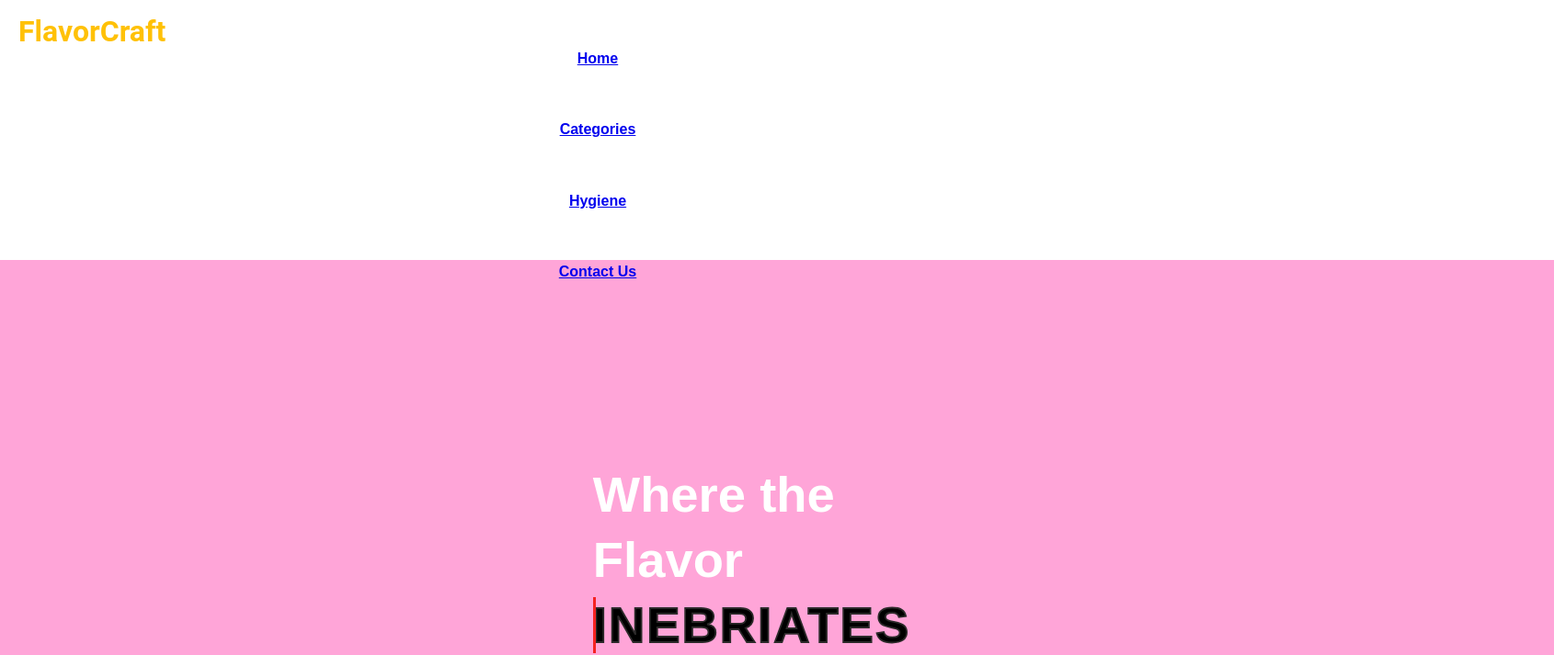
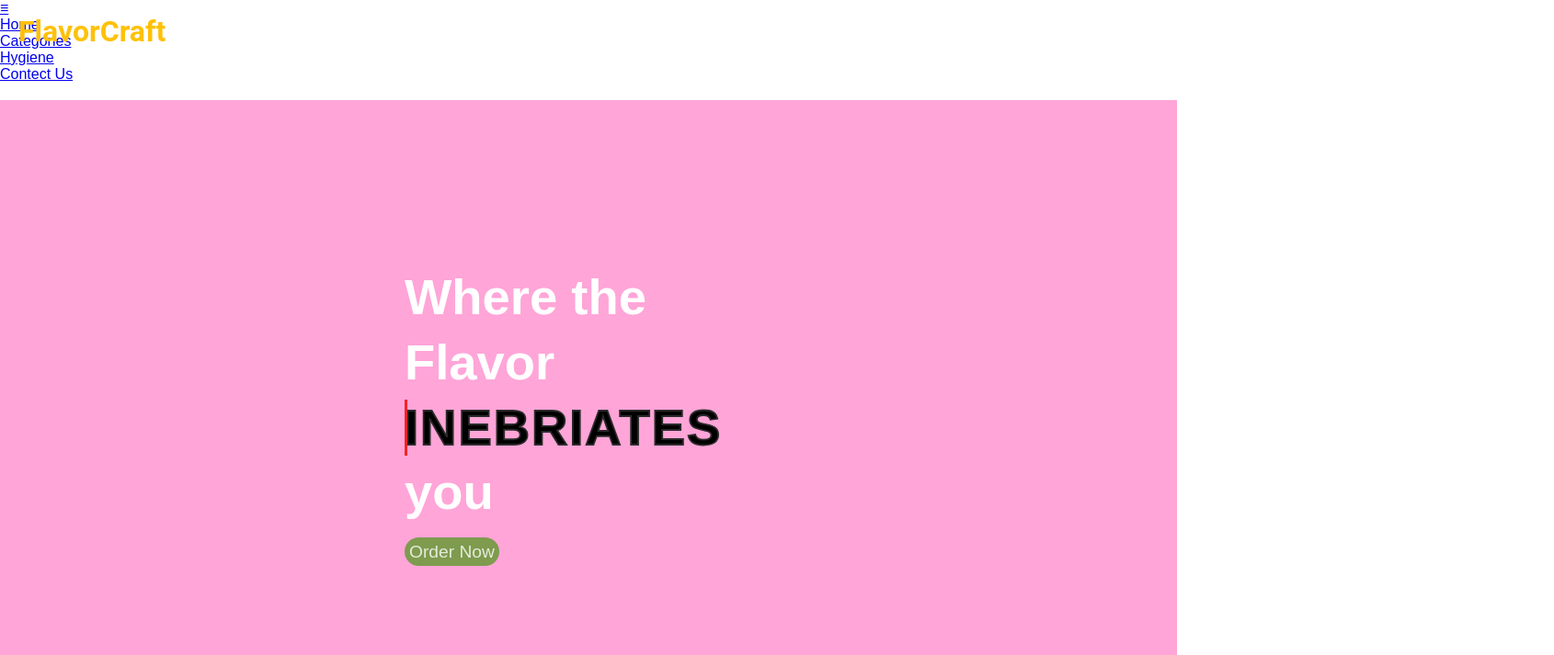
Before and after one commit to kzmfhm/flavor-craft-food-website, a Next.js app: page /home in a window 1280 px wide. Shown: the top 713 px of the page at 92% size, 1690 px wide, since content can reach past the window. Built offline with nearby package versions, Linux system fonts and the light colour scheme.

Commit message:
Add Links in NavBar component

```diff
--- a/components/NavBar/index.jsx
+++ b/components/NavBar/index.jsx
@@ -1,40 +1,76 @@
+"use client"
 import Link from 'next/link';
 import './style.css';
-
+import { useState } from 'react';
 
 const Navbar = () => {
+  const [showMobileMenu, setShowMobileMenu] = useState(false);
+
+  const toggleMobileMenu = () => {
+    setShowMobileMenu(!showMobileMenu);
+  };
+
+  const closeMobileMenu = () => {
+    setShowMobileMenu(false);
+  };
  return (
 
-    <div className='flex gap-5 fixed-top mb-10 justify-center md:mt-[-55px] items-center md:ml-5 font-serif p-4'>
-      <div className='navbar'>
-      <Link href='/'>
-        <div className='navbar-text'>
-         Home
+  <nav className={`w-full h-14 pt-[10px] bg-black-400 flex justify-between items-center md:px-4 ${showMobileMenu ? 'mt-[0px]' : ''}`}>
+  <div className="text-3xl font-bold mt-[20px] sticky top-0">
+
  </div>
+ <div className={`md:hidden text-yellow-700 ${showMobileMenu ? 'hidden' : 'ml-[0px]'}`}>
+   <Link className="text-4xl menu-icons" href="#" onClick={toggleMobileMenu}>
+     &#8801;
    </Link>
  </div>
-      <div className='navbar'>
-    <Link href="#categorySection" >
-        <div className='navbar-text'>
+ <ul
+   className={`font-bold text-yellow-700 md:flex ${
+     showMobileMenu ? 'flex' : 'hidden'
+   } md:block`}
+ >
+   <li
+     className={`mx-[20px] text-xl cursor-pointer transition ease-in-out delay-150 hover:text-white hover:-translate-y-1 hover:scale-110  duration-300 ${
+       showMobileMenu ? 'text-sm mr-[0px]' : ''
+     }`}
+   >
+    <Link href="/" className={`md:text-xl md:hover:text-white md:hover:-translate-y-1 md:hover:scale-110 ${showMobileMenu ? '' : ''}`} onClick={closeMobileMenu}>
+  Home
+</Link>
+
+   </li>
+   <li
+     className={`mx-[20px] text-xl cursor-pointer transition ease-in-out delay-150 hover:text-white hover:-translate-y-1 hover:scale-110  duration-300 ${
+       showMobileMenu ? 'text-sm mr-[0px]' : ''
+     }`}
+   >
+      <Link href="#categorySection"  className={`md:text-xl md:hover:text-white md:hover:-translate-y-1 md:hover:scale-110 ${showMobileMenu ? '' : ''}`} onClick={closeMobileMenu}>
   Categories
-        </div>
 </Link>
-      </div>
-      <div className='navbar'>
-     <Link href="#healthySection">
-        <div className='navbar-text'>
+
+   </li>
+   <li
+     className={`mx-[20px] text-xl cursor-pointer transition ease-in-out delay-150 hover:text-white hover:-translate-y-1 hover:scale-110  duration-300 ${
+       showMobileMenu ? 'text-sm mr-[0px]' : ''
+     }`}
+   >
+ <Link href="#healthySection" className={`md:text-xl md:hover:text-white md:hover:-translate-y-1 md:hover:scale-110 ${showMobileMenu ? '' : ''}`} onClick={closeMobileMenu}>
   Hygiene
-        </div>
 </Link>
-        </div>
-        <div className='navbar'>
-      <Link href="/contact">
-        <div className='navbar-text'>
-         Contact Us
-        </div>
+
+   </li>
+   <li
+     className={`mx-[20px] text-xl cursor-pointer transition ease-in-out delay-150 hover:text-white hover:-translate-y-1 hover:scale-110 duration-300 ${
+       showMobileMenu ? 'text-sm mr-[0px]' : ''
+     }`}
+   >
+  <Link href="/contact"  className={`md:text-xl md:hover:text-white md:hover:-translate-y-1 md:hover:scale-110 ${showMobileMenu ? '' : ''}`} onClick={closeMobileMenu}>
+  Contect Us
 </Link>
-      </div>
-    </div>
+
+   </li>
+ </ul>
+</nav>
   );
 };
 
--- a/components/NavBar/style.css
+++ b/components/NavBar/style.css
@@ -1,4 +1,4 @@
-
+/*
 .navbar {
     width: auto;
     height: auto;
@@ -25,4 +25,4 @@
     justify-content: center;
 
 
-  }
+  } */
--- a/sections/category-section/style.css
+++ b/sections/category-section/style.css
@@ -21,9 +21,10 @@
     align-items: center;
     justify-content: center;
     display: flex;
-    width: 100vw;
+    width: 80vw;
     height: 600px;
-   gap: 40px;
+    gap: 40px;
+    margin-left: 10%;
   }
   #categorySection .container h1 span {
     font-size: 4.5rem;
--- a/sections/home-section/style.css
+++ b/sections/home-section/style.css
@@ -7,11 +7,11 @@
 }
 .home-container {
     height: 100vh;
-    width: 132vw;
+    width: 100vw;
     display: flex;
     justify-content: center;
     background-color: #ffa5d8;
-    margin-top: -2%;
+    margin-top: 1.5%;
     overflow-x: hidden;
   }
 
--- a/styles/style.css
+++ b/styles/style.css
@@ -3,3 +3,6 @@
     padding: 0;
     scroll-behavior: smooth;
 }
+html,body{
+    overflow-x: hidden;
+}
```
Lines whose indentation alone changed are shown as unchanged.
